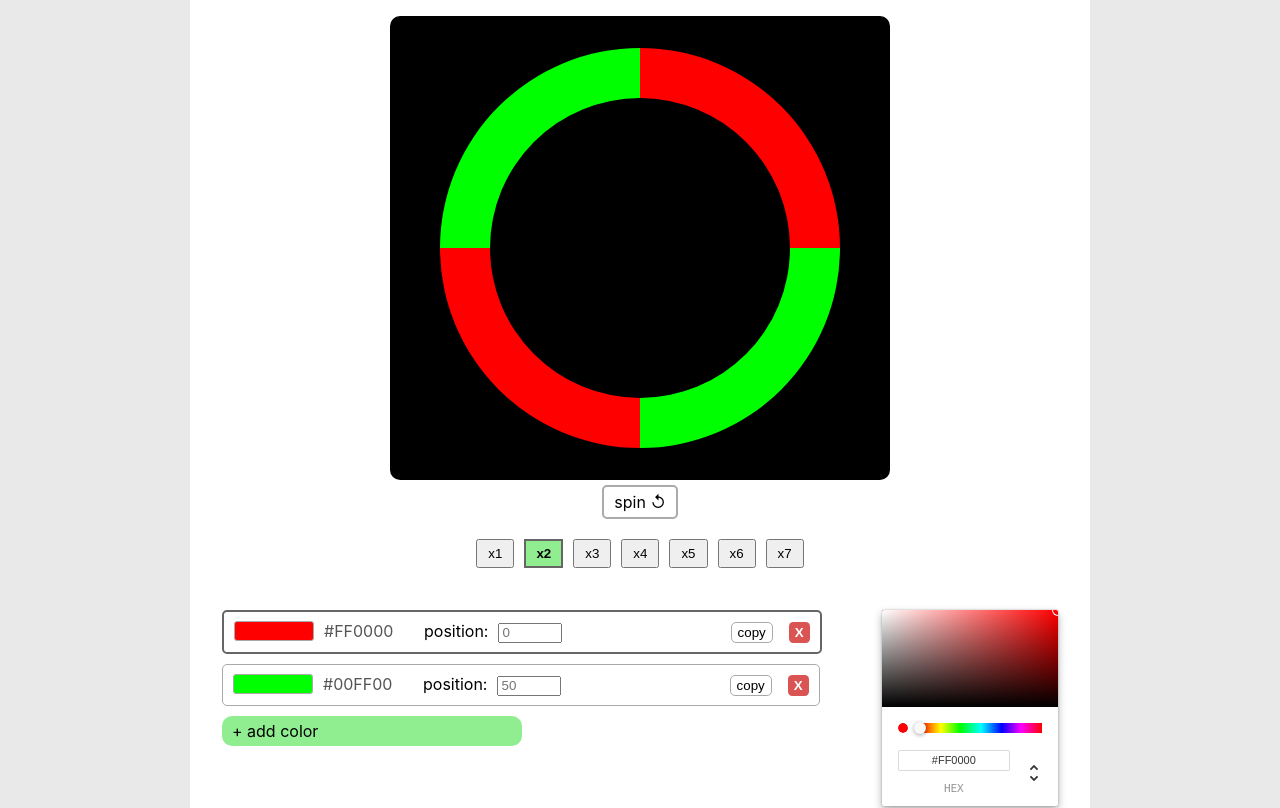
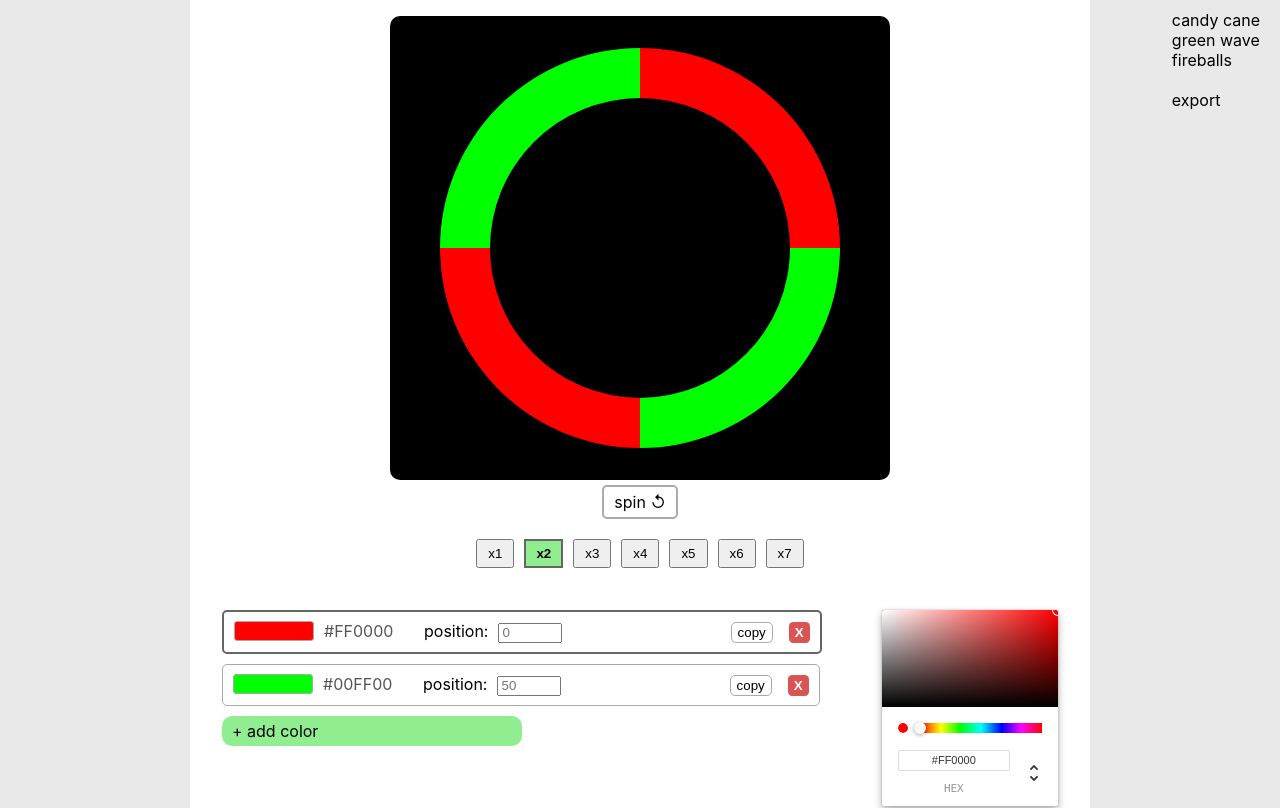
Before and after one commit to edabot/palette-library, a Next.js app: page /wheel in a window 1280 px wide. Shown: the top 808 px of the page. Built offline with nearby package versions, Linux system fonts and the light colour scheme.

Commit message:
add library

```diff
--- a/pages/wheel.js
+++ b/pages/wheel.js
@@ -5,6 +5,7 @@ import { ChromePicker } from 'react-color'
 import MultiplePicker from '../components/MultiplePicker'
 import ColoritemList from '../components/ColoritemList'
 import CopyButton from '../components/CopyButton'
+import wheels from '../utils/wheelLibrary'
 
 const defaultColors = [
     {
@@ -56,6 +57,11 @@ export default function Wheel() {
         setColors(colorList)
     }
 
+    const loadWheel = ({ multiple, colorList }) => {
+        setMultiple(multiple)
+        setColors(colorList)
+    }
+
     const handleChangeComplete = (color) => {
         updateColor(color.hex, colors[pickerIndex].position, pickerIndex)
     }
@@ -64,8 +70,27 @@ export default function Wheel() {
         setSpinning(!spinning)
     }
 
+    const handleExport = () => {
+        console.log(colors)
+    }
+
     return (
         <div className={styles.container}>
+            <div className={styles.library}>
+                <div>
+                    {wheels.map((wheel) => {
+                        return (
+                            <div onClick={() => loadWheel(wheel)}>
+                                {wheel.name}
+                            </div>
+                        )
+                    })}
+                </div>
+                <div onClick={handleExport}>
+                    <br />
+                    export
+                </div>
+            </div>
             <div className={styles.wheelContainer}>
                 <div
                     className={styles.wheel}
--- a/styles/Wheel.module.css
+++ b/styles/Wheel.module.css
@@ -164,3 +164,9 @@
     flex-direction: row;
     justify-content: space-between;
 }
+
+.library {
+    position: absolute;
+    right: 20px;
+    top: 10px;
+}
--- /dev/null
+++ b/utils/wheelLibrary.js
@@ -0,0 +1,43 @@
+export default [
+    {
+        name: 'candy cane',
+        multiple: 5,
+        colorList: [
+            {
+                color: '#FF0000',
+                position: 0,
+            },
+            {
+                color: '#FFFFFF',
+                position: 50,
+            },
+        ],
+    },
+    {
+        name: 'green wave',
+        multiple: 3,
+        colorList: [
+            { color: '#00ff00', position: 0 },
+            { color: '#006400', position: 30 },
+            { color: '#003200', position: 42 },
+            { color: '#000000', position: 50 },
+        ],
+    },
+    {
+        name: 'fireballs',
+        multiple: 1,
+        colorList: [
+            { color: '#f7ac16', position: 0 },
+            { color: '#fcea48', position: 1 },
+            { color: '#d00101', position: 5 },
+            { color: '#640101', position: 20 },
+            { color: '#000000', position: 30 },
+            { color: '#00faff', position: 50 },
+            { color: '#6bfbff', position: 51 },
+            { color: '#00faff', position: 54 },
+            { color: '#0cc5c8', position: 60 },
+            { color: '#0d7376', position: 70 },
+            { color: '#010c19', position: 80 },
+        ],
+    },
+]
```
